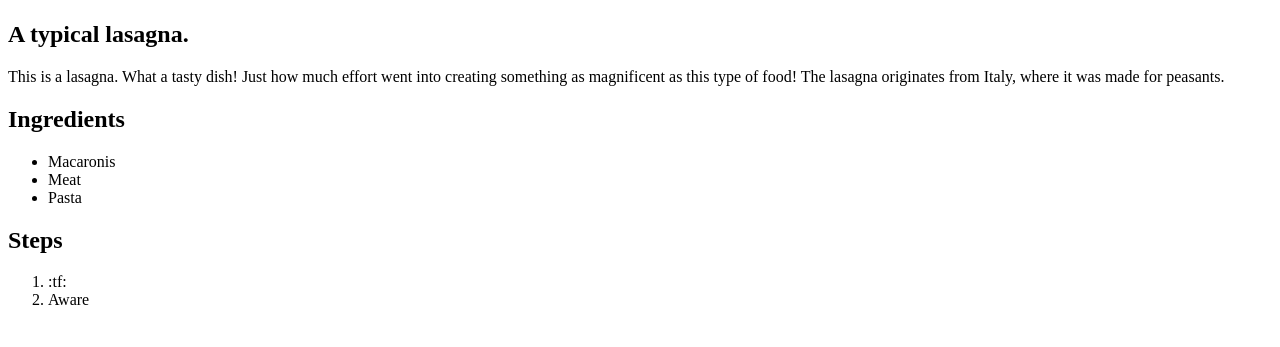
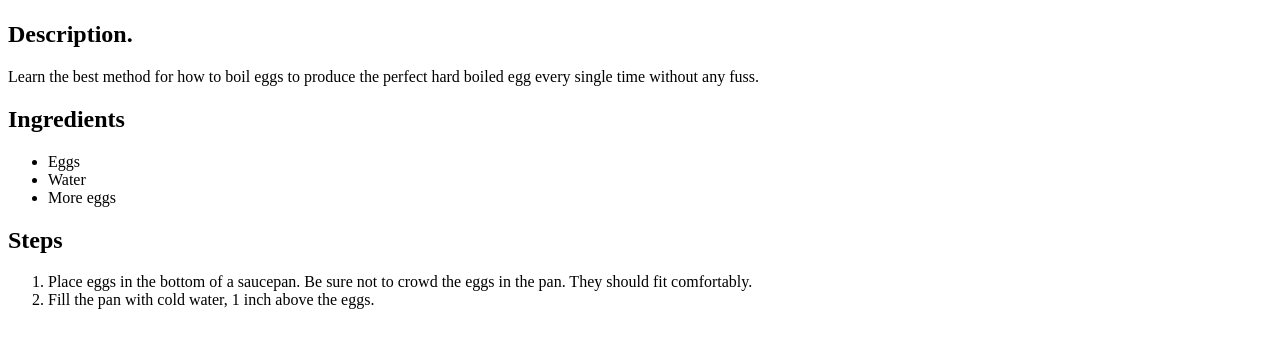
Before and after one commit to TasTake/odin-recipes, a plain HTML site: page recipes/cookedeggs.html in a window 1280 px wide. Shown: the part 319-666 px from the top of the page. Drawn offline with Linux system fonts and the light colour scheme.

Commit message:
Edit description of recipes

```diff
--- a/recipes/cookedeggs.html
+++ b/recipes/cookedeggs.html
@@ -8,21 +8,21 @@
 </head>
 <body>
     <p>
-        <img src="https://imagesvc.meredithcorp.io/v3/mm/image?url=https%3A%2F%2Fimages.media-allrecipes.com%2Fuserphotos%2F4482027.jpg" alt="Image of Lasagna">
-        <h2>A typical lasagna.</h2>
+        <img src="https://thestayathomechef.com/wp-content/uploads/2014/10/How2Bto2Bboil2Beggs2B10-150x150.jpg" alt="Image of Eggs">
+        <h2>Description.</h2>
         <p>
-            This is a lasagna. What a tasty dish! Just how much effort went into creating something as magnificent as this type of food! The lasagna originates from Italy, where it was made for peasants.
+            Learn the best method for how to boil eggs to produce the perfect hard boiled egg every single time without any fuss.
         </p>
         <h2>Ingredients</h2>
         <ul>
-            <li>Macaronis</li>
-            <li>Meat</li>
-            <li>Pasta</li>
+            <li>Eggs</li>
+            <li>Water</li>
+            <li>More eggs</li>
         </ul>
         <h2>Steps</h2>
         <ol>
-            <li>:tf:</li>
-            <li>Aware</li>
+            <li>Place eggs in the bottom of a saucepan. Be sure not to crowd the eggs in the pan. They should fit comfortably.</li>
+            <li>Fill the pan with cold water, 1 inch above the eggs.</li>
         </ol>
 
     </p>
```
Also changed, not shown: recipes/lasagna.html (+2 -2 lines).
